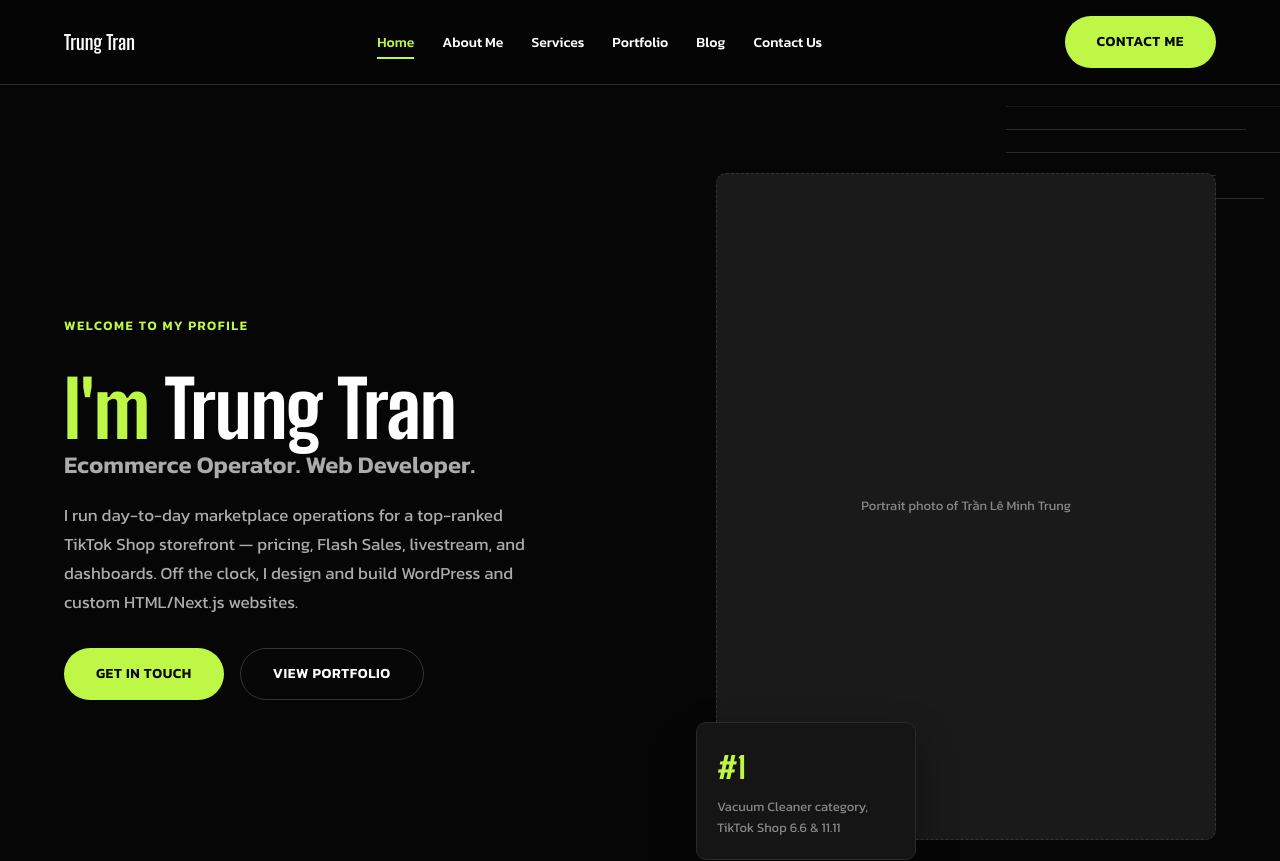
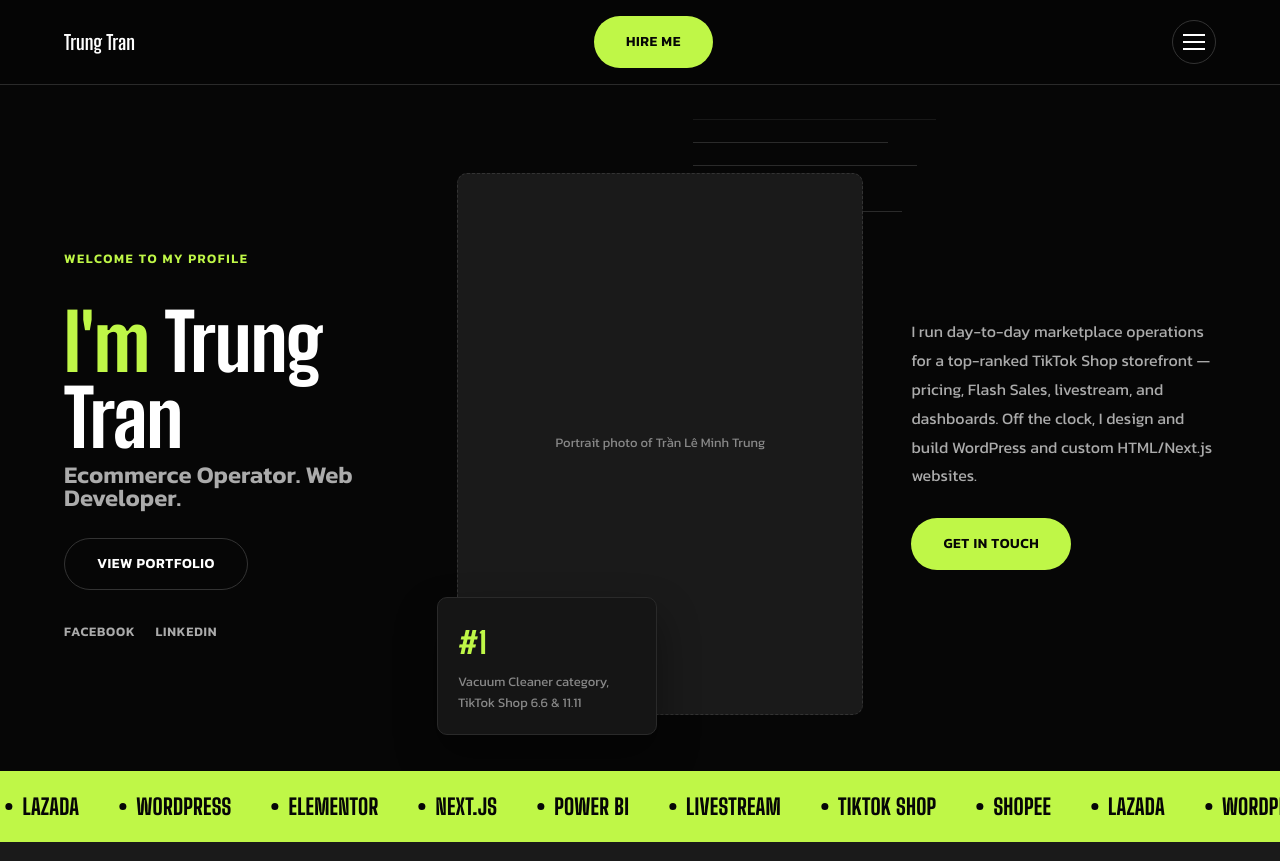
Before and after one commit to TrungTran5923/trungtran-portfolio, a Next.js app: page / in a window 1280 px wide. Shown: the top 861 px of the page. Built offline with nearby package versions, Linux system fonts and the light colour scheme.

Commit message:
update home

```diff
--- a/app/globals.css
+++ b/app/globals.css
@@ -239,6 +239,65 @@ p {
   height: 2px;
   background: var(--white);
   transition: transform 0.25s var(--ease), opacity 0.25s var(--ease);
+}
+
+/* Home page: nav links collapse behind a toggle button at every width,
+   not just mobile — other pages keep the normal inline nav via the
+   @media rule further down. */
+.nav-home .nav-links {
+  position: fixed;
+  top: 84px;
+  left: 0;
+  right: 0;
+  background: var(--black-1);
+  border-bottom: 1px solid var(--gray-3);
+  flex-direction: column;
+  align-items: flex-start;
+  padding: 24px;
+  gap: 20px;
+  transform: translateY(-120%);
+  opacity: 0;
+  pointer-events: none;
+  transition: transform 0.3s var(--ease), opacity 0.3s var(--ease);
+}
+
+.nav-home .nav-links.is-open {
+  transform: translateY(0);
+  opacity: 1;
+  pointer-events: auto;
+}
+
+.nav-home .nav-toggle {
+  display: flex;
+  width: 44px;
+  height: 44px;
+  border-radius: 50%;
+  border: 1px solid var(--gray-4);
+  align-items: center;
+  justify-content: center;
+  transition: border-color 0.2s var(--ease);
+}
+
+.nav-home .nav-toggle:hover {
+  border-color: var(--lime);
+}
+
+/* Typing caret */
+.typing-cursor {
+  display: inline-block;
+  margin-left: 2px;
+  color: var(--lime);
+  animation: caret-blink 1s steps(1) infinite;
+}
+
+@keyframes caret-blink {
+  0%, 49% {
+    opacity: 1;
+  }
+  50%,
+  100% {
+    opacity: 0;
+  }
 }
 
 /* Footer */
@@ -608,9 +667,52 @@ p {
   padding-top: 88px;
   padding-bottom: 56px;
   display: grid;
-  grid-template-columns: 1fr 0.85fr;
-  gap: 64px;
+  grid-template-columns: 0.85fr 1fr 0.75fr;
+  gap: 48px;
   align-items: center;
+}
+
+.hero-actions {
+  margin-top: 28px;
+}
+
+.hero-social {
+  margin-top: 32px;
+  display: flex;
+  gap: 20px;
+}
+
+.hero-social a {
+  font-size: 13px;
+  font-weight: 600;
+  text-transform: uppercase;
+  letter-spacing: 0.06em;
+  color: var(--gray-2);
+  transition: color 0.2s var(--ease);
+}
+
+.hero-social a:hover {
+  color: var(--lime);
+}
+
+.hero-desc {
+  font-size: 16px;
+  line-height: 1.8;
+}
+
+@media (max-width: 1024px) {
+  .hero-grid {
+    grid-template-columns: 1fr 1fr;
+  }
+  .hero-grid > *:last-child {
+    grid-column: 1 / -1;
+  }
+}
+
+@media (max-width: 780px) {
+  .hero-grid {
+    grid-template-columns: 1fr;
+  }
 }
 
 .hero-title {
--- a/app/page.js
+++ b/app/page.js
@@ -4,6 +4,7 @@ import Parallax from "@/components/Parallax";
 import Marquee from "@/components/Marquee";
 import Counter from "@/components/Counter";
 import TiltCard from "@/components/TiltCard";
+import TypingText from "@/components/TypingText";
 import Link from "next/link";
 
 export const metadata = {
@@ -36,21 +37,16 @@ export default function HomePage() {
           <Reveal>
             <span className="eyebrow">Welcome to my profile</span>
             <h1 className="hero-title">
-              <span className="accent">I&apos;m</span> Trung Tran
+              <span className="accent">I&apos;m</span>{" "}
+              <TypingText text="Trung Tran" />
               <span className="hero-subtitle">Ecommerce Operator. Web Developer.</span>
             </h1>
-            <p
-              className="text-muted"
-              style={{ marginTop: 24, maxWidth: 480, fontSize: 17, lineHeight: 1.7 }}
-            >
-              I run day-to-day marketplace operations for a top-ranked TikTok
-              Shop storefront — pricing, Flash Sales, livestream, and
-              dashboards. Off the clock, I design and build WordPress and
-              custom HTML/Next.js websites.
-            </p>
-            <div style={{ marginTop: 32, display: "flex", gap: 16, flexWrap: "wrap" }}>
-              <Link href="/contact-us" className="btn btn-primary">Get In Touch</Link>
+            <div className="hero-actions">
               <Link href="/portfolio" className="btn btn-outline">View Portfolio</Link>
+            </div>
+            <div className="hero-social">
+              <a href="#" aria-label="Facebook">Facebook</a>
+              <a href="#" aria-label="LinkedIn">LinkedIn</a>
             </div>
           </Reveal>
 
@@ -74,6 +70,18 @@ export default function HomePage() {
                 </div>
                 <p style={{ marginTop: 6, fontSize: 13 }}>Vacuum Cleaner category, TikTok Shop 6.6 &amp; 11.11</p>
               </TiltCard>
+            </div>
+          </Reveal>
+
+          <Reveal delay={0.25}>
+            <p className="hero-desc text-muted">
+              I run day-to-day marketplace operations for a top-ranked TikTok
+              Shop storefront — pricing, Flash Sales, livestream, and
+              dashboards. Off the clock, I design and build WordPress and
+              custom HTML/Next.js websites.
+            </p>
+            <div className="hero-actions">
+              <Link href="/contact-us" className="btn btn-primary">Get In Touch</Link>
             </div>
           </Reveal>
         </div>
--- a/components/Header.js
+++ b/components/Header.js
@@ -16,9 +16,10 @@ const NAV_LINKS = [
 export default function Header() {
   const [open, setOpen] = useState(false);
   const pathname = usePathname();
+  const isHome = pathname === "/";
 
   return (
-    <nav className="nav">
+    <nav className={`nav${isHome ? " nav-home" : ""}`}>
       <div className="container">
         <Link href="/" className="nav-logo">
           Trung Tran
@@ -39,7 +40,7 @@ export default function Header() {
         </ul>
 
         <Link href="/contact-us" className="btn btn-primary nav-cta">
-          Contact Me
+          Hire Me
         </Link>
 
         <button
--- /dev/null
+++ b/components/TypingText.js
@@ -0,0 +1,37 @@
+"use client";
+
+import { useEffect, useState } from "react";
+
+/**
+ * Types out `text` one character at a time (classic terminal-style typing
+ * animation), then leaves a blinking caret. Runs once on mount.
+ */
+export default function TypingText({ text, speed = 80, startDelay = 250, className }) {
+  const [display, setDisplay] = useState("");
+
+  useEffect(() => {
+    let i = 0;
+    let stepTimer;
+
+    function tick() {
+      i += 1;
+      setDisplay(text.slice(0, i));
+      if (i < text.length) {
+        stepTimer = setTimeout(tick, speed);
+      }
+    }
+
+    const startTimer = setTimeout(tick, startDelay);
+    return () => {
+      clearTimeout(startTimer);
+      clearTimeout(stepTimer);
+    };
+  }, [text, speed, startDelay]);
+
+  return (
+    <span className={className}>
+      {display}
+      <span className="typing-cursor">|</span>
+    </span>
+  );
+}
```
